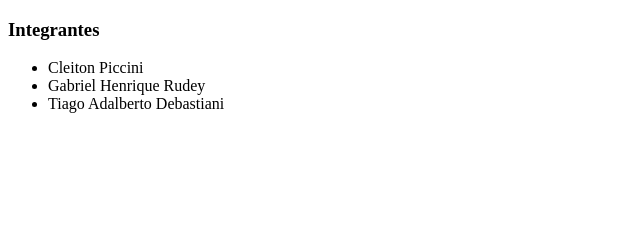
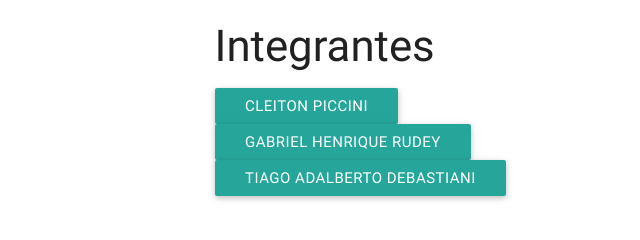
Before and after one commit to KombiWeb/kombiweb.github.io, a plain HTML site: page index.html in a window 1280 px wide. Shown: the whole page, without its empty margins (0-640 px from the left). Drawn offline with nearby package versions, Linux system fonts and the light colour scheme.

Commit message:
Adding Materialize.css to index

```diff
--- a/index.html
+++ b/index.html
@@ -2,13 +2,19 @@
 <html>
 	<head>
 		<title>Seminario Tecnologias Web</title>
+		<link rel="stylesheet" type="text/css" href="css/main.min.css">
 	</head>
 	<body>
-		<h3>Integrantes</h3>
-		<ul>
-			<li>Cleiton Piccini</li>
-			<li>Gabriel Henrique Rudey</li>
-			<li>Tiago Adalberto Debastiani</li>
-		</ul>
+		<div class="container">
+			<h3>Integrantes</h3>
+			<ul>
+				<li><a class="waves-effect waves-light btn" target="_blank" href="#">Cleiton Piccini</a></li>
+				<li><a class="waves-effect waves-light btn" target="_blank" href="http://whothey.github.io">Gabriel Henrique Rudey</a></li>
+				<li><a class="waves-effect waves-light btn" target="_blank" href="http://tsukini.github.io">Tiago Adalberto Debastiani</a></li>
+			</ul>
+		</div>
+
+		<script src="https://code.jquery.com/jquery-2.1.1.min.js"></script>
+		<script src="js/bin/materialize.min.js"></script>
 	</body>
 </html>
```
